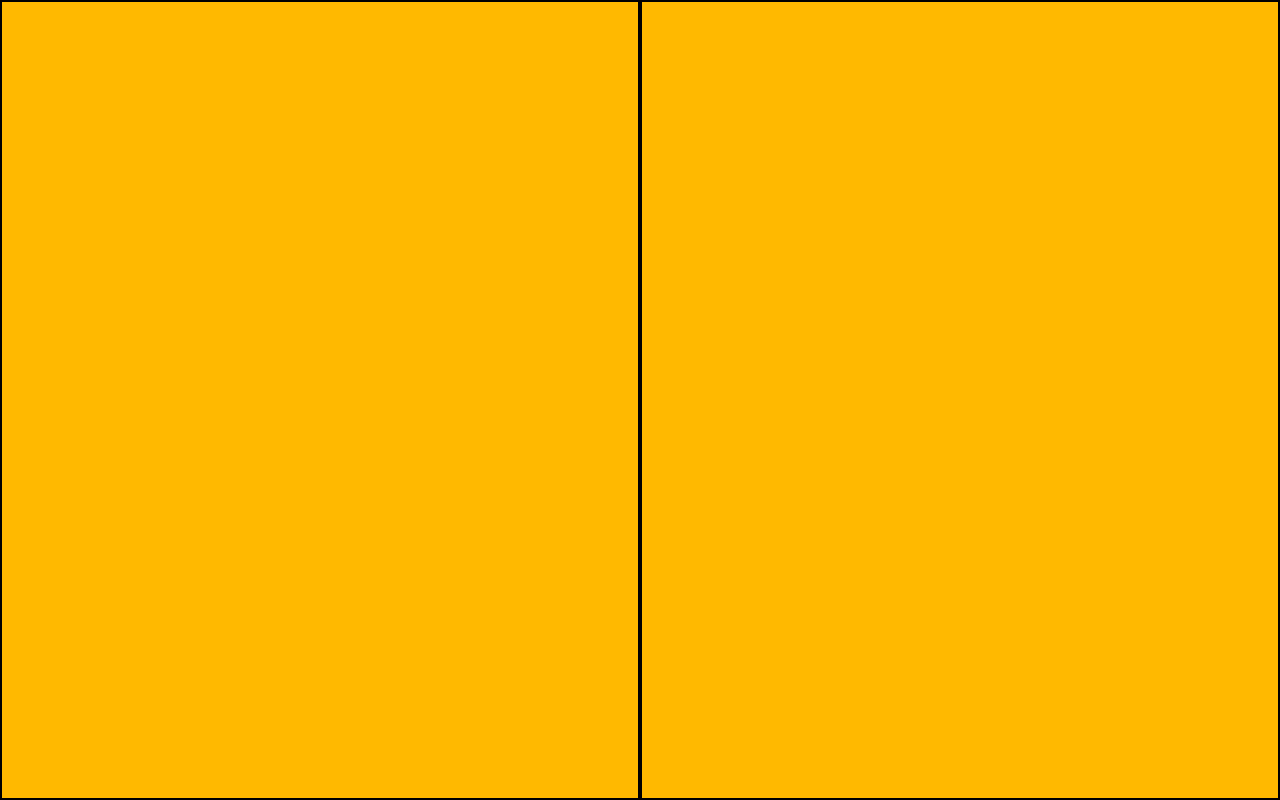
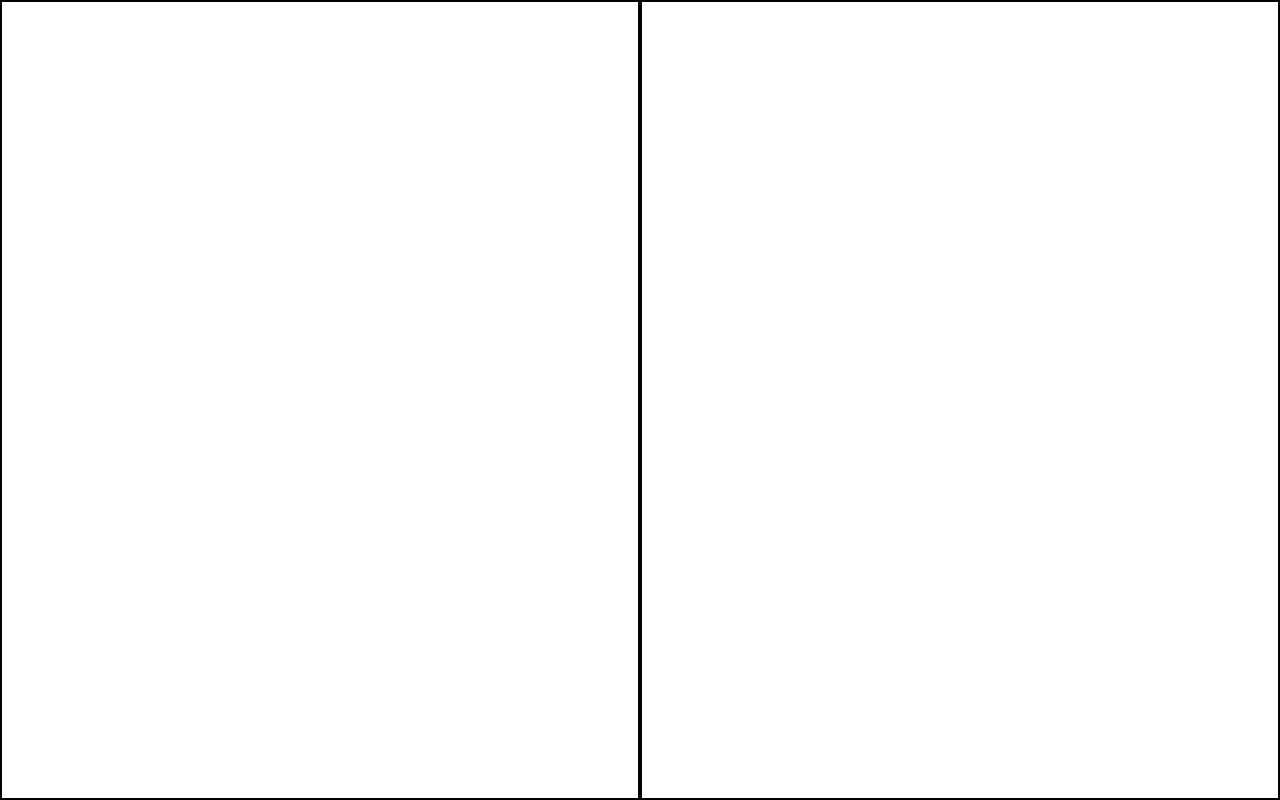
Before and after one commit to GabrielEduria/birthdayshare, a React (Vite) app: page / in a window 1280 px wide. Built offline with nearby package versions, Linux system fonts and the light colour scheme.

Commit message:
change background

```diff
--- a/src/routes/Home.jsx
+++ b/src/routes/Home.jsx
@@ -2,7 +2,7 @@
 
 function Home () {
     return (
-       <section className="w-full h-screen bg-amber-400 flex">
+       <section className="w-full h-screen  flex">
          <div className="h-full w-1/2 border-2 left-0">
 
          </div>
```
